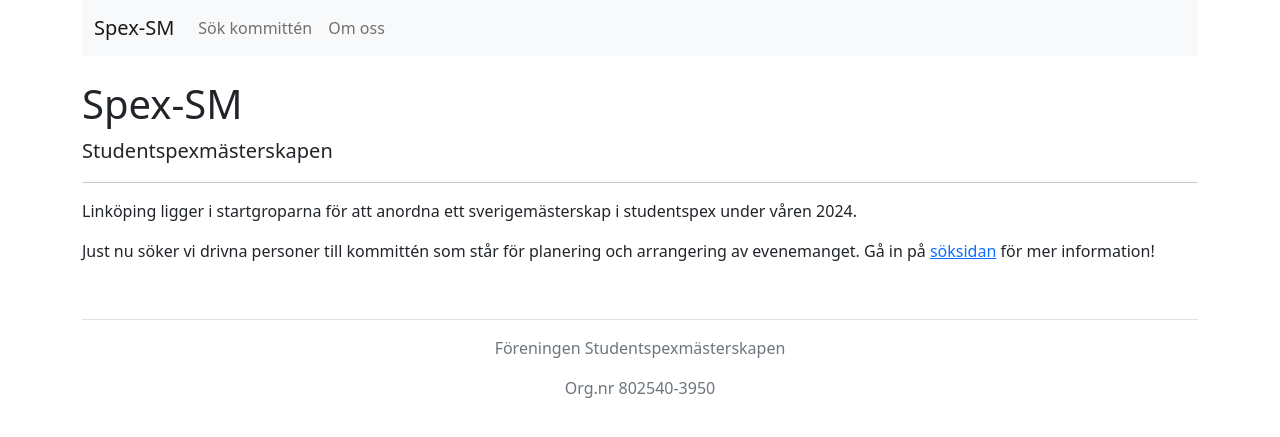
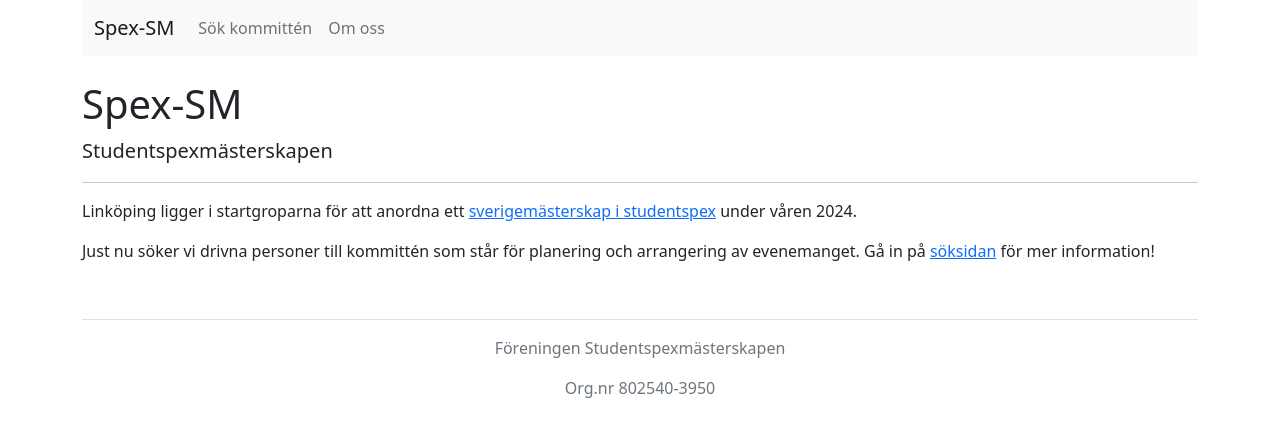
Before and after one commit to Karlinde/spexsm-site, a Jekyll site: the page built from index.md, in a window 1280 px wide. Shown: the top 437 px of the page. Built offline with Jekyll 4.4.1, drawn with Linux system fonts in a browser that asks for light colours; our own code applies the rules of GitHub Pages for plain Markdown files; part of the change alters nothing that is shown.

```diff
--- a/index.md
+++ b/index.md
@@ -1,7 +1,7 @@
 ---
 description: Studentspexmästerskapen
 ---
-Linköping ligger i startgroparna för att anordna ett sverigemästerskap i studentspex under våren 2024.
+Linköping ligger i startgroparna för att anordna ett [sverigemästerskap i studentspex](https://sv.wikipedia.org/wiki/Spex-SM) under våren 2024.
 
 Just nu söker vi drivna personer till kommittén som står för planering och arrangering av evenemanget.
 Gå in på <a href="/sok-kommitten/">söksidan</a> för mer information!
```
